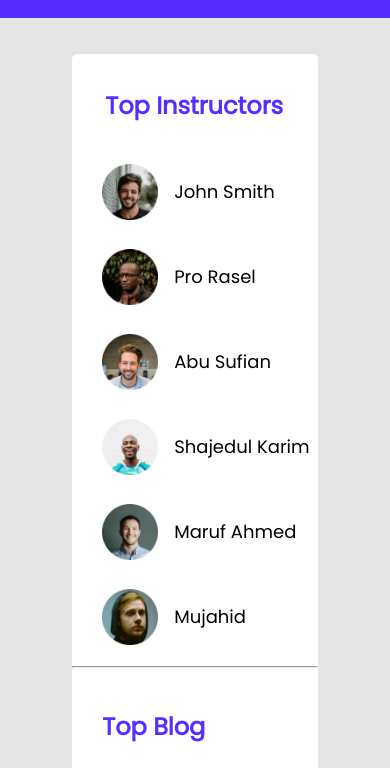
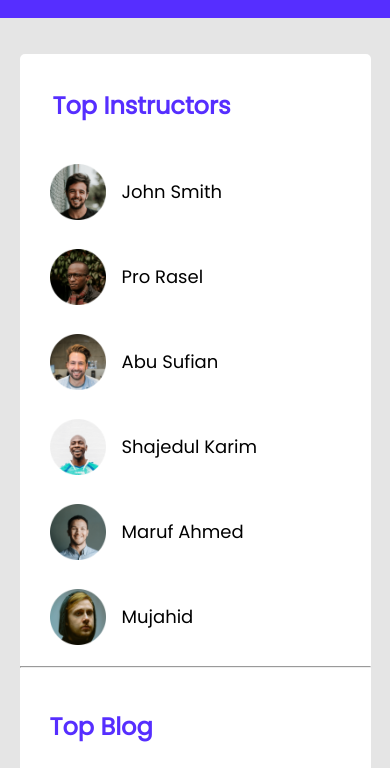
Before and after one commit to Afsaruddin12133/Course-Seles, a plain HTML site: page index.html in a window 390 px wide. Shown: the part 76-844 px from the top of the page. Drawn offline with Linux system fonts and the light colour scheme; a web font is replaced by a local one.

Commit message:
last update

```diff
--- a/style.css
+++ b/style.css
@@ -202,6 +202,9 @@ nav{
         grid-template-columns: 1fr;
 
     }
+    .instuctore-and-articale{
+        width: 90%;
+    }
     .articales{
         display: grid;
         grid-template-columns: 1fr;
```
